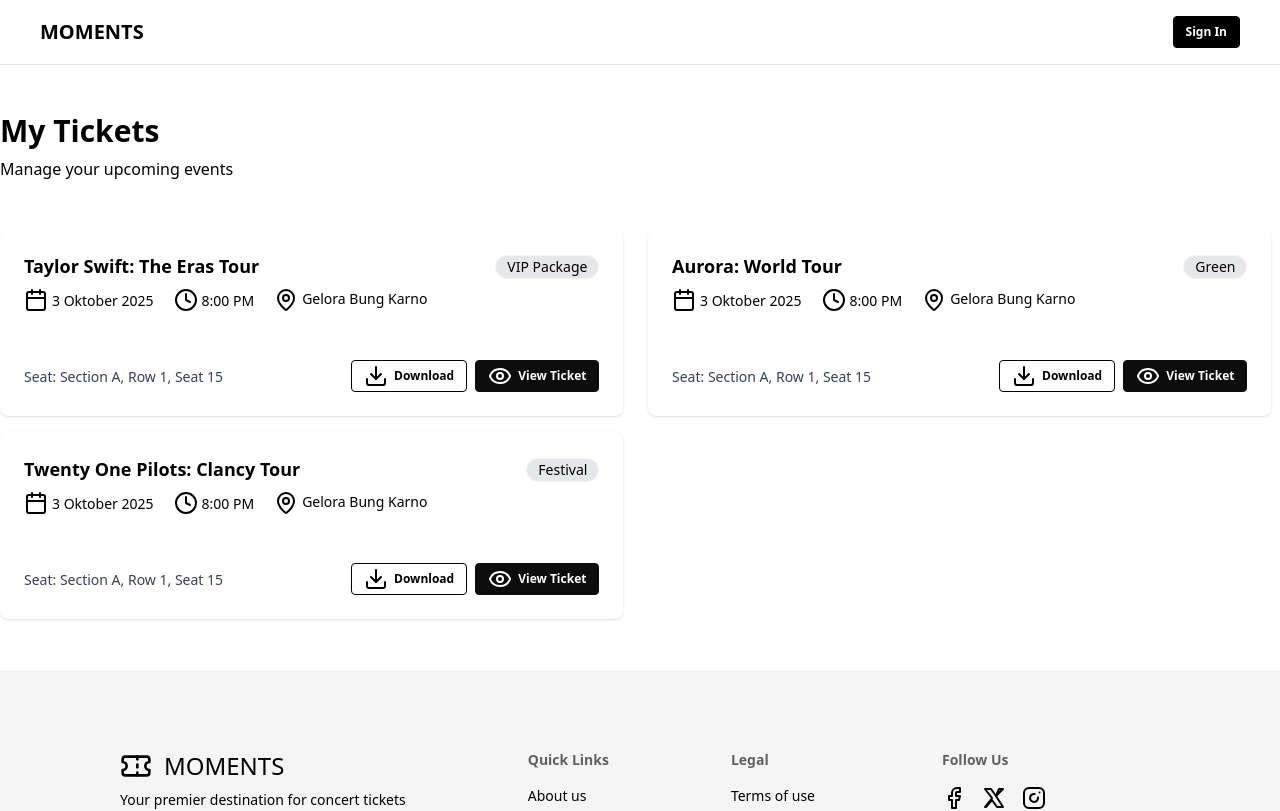
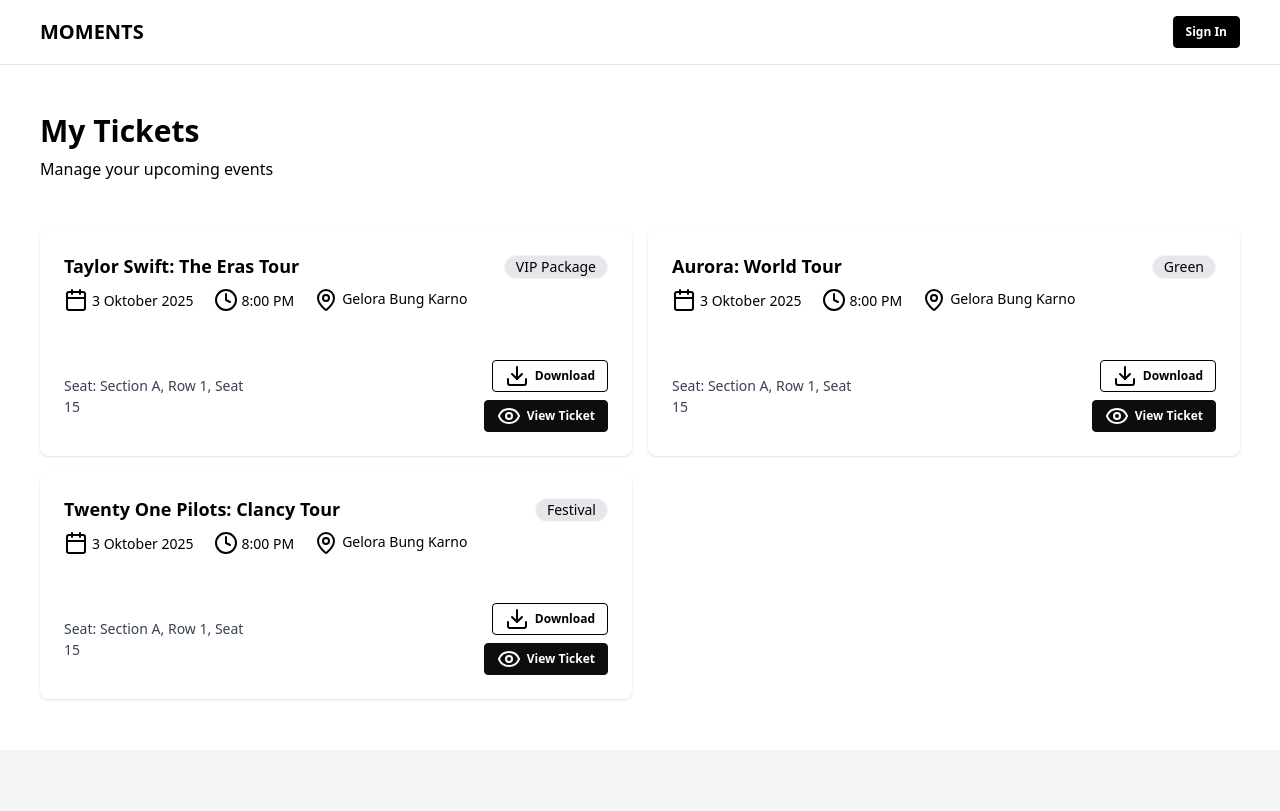
Before and after one commit to enggar77/moments, a React (Vite) app: page /ticket/1 in a window 1280 px wide. Shown: the top 811 px of the page. Built offline with nearby package versions, Linux system fonts and the light colour scheme; no server answers.

Commit message:
[FIX] - style padding MyTickets

```diff
--- a/src/pages/MyTickets.jsx
+++ b/src/pages/MyTickets.jsx
@@ -28,7 +28,7 @@
 		},
 	];
 	return (
-		<div>
+		<div className="px-4 md:px-10">
 			<h1 className="text-3xl mt-12 font-bold">My Tickets</h1>
 			<p className="mt-2">Manage your upcoming events</p>
 			<div className="grid grid-cols-1 md:grid-cols-2 gap-4 mt-12">
```
